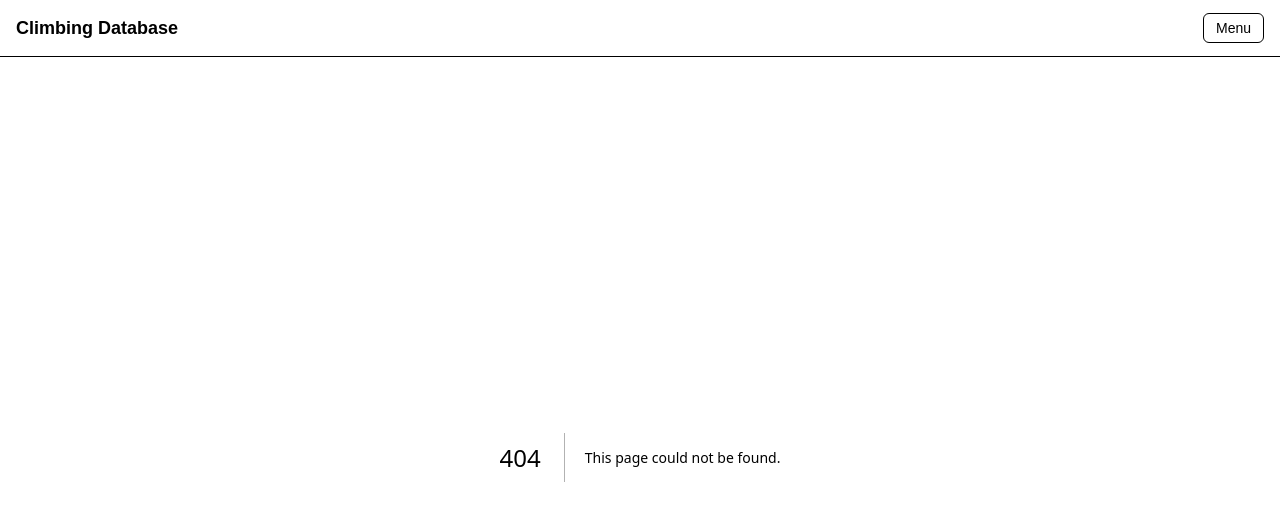
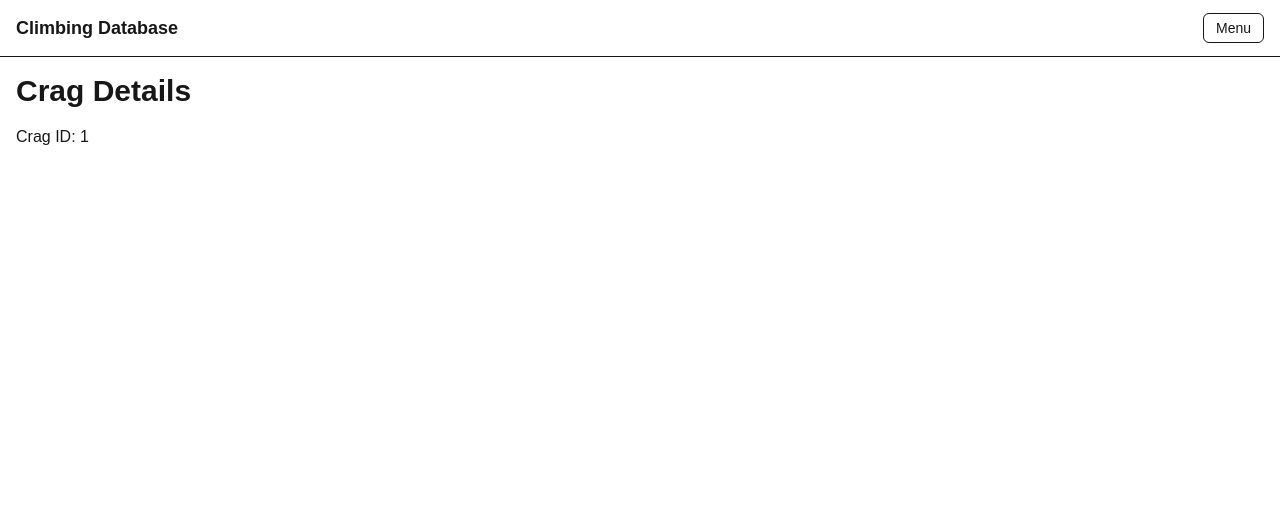
Before and after one commit to wga-mo/climbing-app2026, a Next.js app: page /details/1 in a window 1280 px wide. Before the commit this address had no page. Shown: the top 520 px of the page. Built offline with nearby package versions, Linux system fonts and the light colour scheme.

Commit message:
Add dynamic crag details route

```diff
--- /dev/null
+++ b/src/app/details/[crag_id]/page.js
@@ -0,0 +1,17 @@
+export default async function CragDetailsPage({ params }) {
+    const { crag_id } = await params;
+
+  return (
+    <main className="p-4">
+
+      <h1 className="text-3xl font-bold">
+        Crag Details
+      </h1>
+
+      <p className="mt-4">
+        Crag ID: {crag_id}
+      </p>
+
+    </main>
+  );
+}
--- a/src/components/MainTable.js
+++ b/src/components/MainTable.js
@@ -1,3 +1,5 @@
+import Link from "next/link";
+
 export default function MainTable({ crags, loading }) {
   if (loading) {
     return (
@@ -39,9 +41,11 @@ export default function MainTable({ crags, loading }) {
 
           <tbody>
             {crags.map(crag => (
-              <tr key={crag.crag_id} className="hover:bg-gray-50">
+              <tr key={crag.crag_id} className="hover:bg-gray-50 cursor-pointer">
                 <td className="border px-3 py-2 font-medium">
-                  {crag.crag_name}
+                  <Link href={`/details/${crag.crag_id}`}>
+                    {crag.crag_name}
+                  </Link>
                 </td>
                 <td className="border px-3 py-2">{crag.area}</td>
                 <td className="border px-3 py-2">{crag.region}</td>
```
